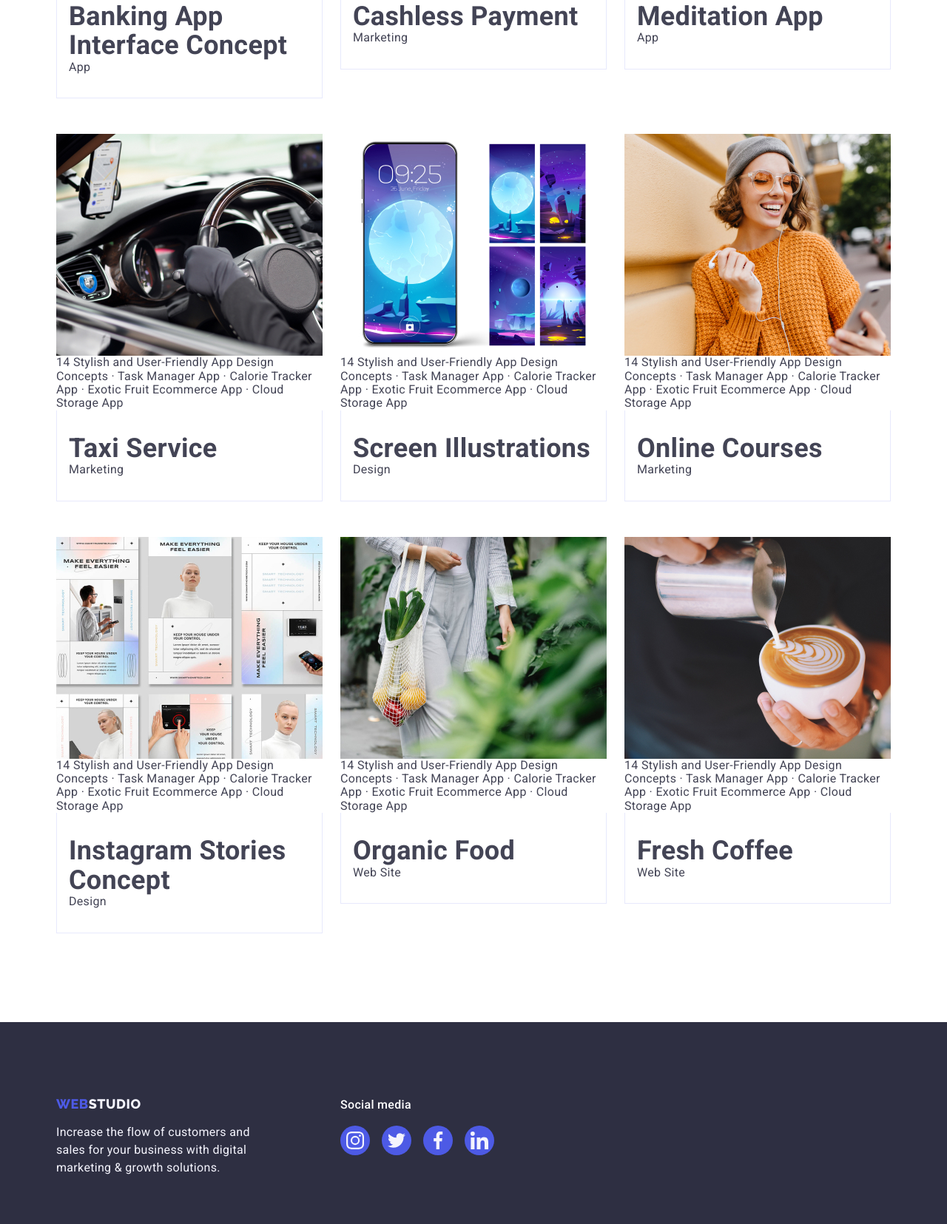
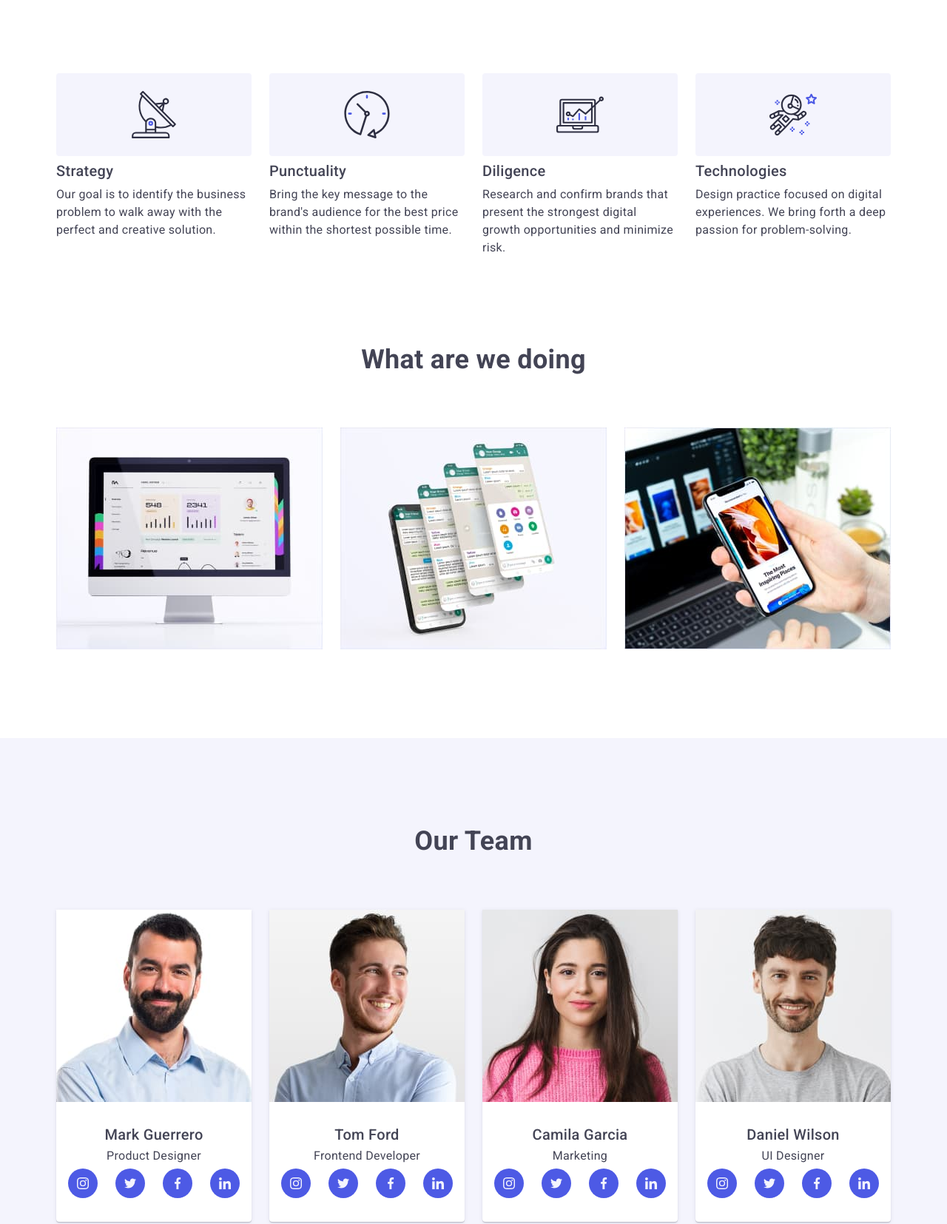
Before and after one commit to yuliialiubenka/goit-markup-hw-04, a plain HTML site: page index.html in a window 1280 px wide. Shown: the part 694-2349 px from the top of the page at 74% size. Drawn offline with nearby package versions, Linux system fonts and the light colour scheme.

Commit message:
Hometask #4

```diff
--- a/css/styles.css
+++ b/css/styles.css
@@ -31,6 +31,7 @@ body {
 }
 a {
 	text-decoration: none;
+    outline: none;
 }
 li {
     list-style: none;
@@ -70,6 +71,7 @@ img {
     border: none;
 	border-radius: 4px;
 	cursor: pointer;
+    outline: none;
 }
 
 /* Header */
@@ -251,7 +253,13 @@ img {
     width: 40px;
     height: 40px;
 }
-.our-team-section__social-media-icon > .sm-icon:hover, .sm-icon:focus, .sm-icon:focus-visible {
+.our-team-section__social-media-icon .sm-icon:hover {
+    background-color: var(--pressed-state);
+}
+.our-team-section__social-media-icon .sm-icon:focus {
+    background-color: var(--pressed-state);
+}
+.our-team-section__social-media-icon .sm-icon:focus-visible {
     background-color: var(--pressed-state);
 }
 .customers-section__title {
@@ -293,6 +301,10 @@ img {
 /* Portfolio */
 .portfolio-section {
     padding: 96px 0 120px;
+}
+.portfolio-section__title {
+    visibility: hidden;
+    height: 0;
 }
 .portfolio-section__tabs {
     display: flex;
--- a/index.html
+++ b/index.html
@@ -4,10 +4,11 @@
     <meta charset="UTF-8">
     <meta http-equiv="X-UA-Compatible" content="IE=edge">
     <meta name="viewport" content="width=device-width, initial-scale=1.0">
+	<link rel="preconnect" href="https://fonts.gstatic.com">
 	<link rel="stylesheet" href="https://fonts.googleapis.com/css2?family=Raleway:wght@800&family=Roboto:wght@400;500;700;900&display=swap">
 	<link  rel="stylesheet" href=" https://cdn.jsdelivr.net/npm/modern-normalize@1.1.0/modern-normalize.min.css">
 	<link rel="stylesheet" href="css/styles.css">
-    <title>Portfolio</title>
+    <title>Webstudio</title>
 </head>
 <body>
     <header class="header">
@@ -15,8 +16,8 @@
 			<nav class="header__navigation">
 				<a class="header__logo" href="./index.html">Studio</a>
 				<ul class="header__menu">
-					<li class="header__menu-item"><a class="header__menu-item-link" href="./index.html">Studio</a></li>
-					<li class="header__menu-item"><a class="header__menu-item-link active" href="./portfolio.html">Portfolio</a></li>
+					<li class="header__menu-item"><a class="header__menu-item-link" href="./studio.html">Studio</a></li>
+					<li class="header__menu-item"><a class="header__menu-item-link" href="./portfolio.html">Portfolio</a></li>
 					<li class="header__menu-item"><a class="header__menu-item-link" href="./contacts.html">Contacts</a></li>
 				</ul>
 			</nav>
@@ -28,135 +29,269 @@
 			</address>
 		</div>
     </header>
-	<main class="main">
-		<section class="portfolio-section section">
+    <main class="main">
+		<section class="header-section section">
 			<div class="container">
-				<ul class="portfolio-section__tabs">
-					<li class="portfolio-section__tabs-item"><button class="btn" type="button">All</button></li>
-					<li class="portfolio-section__tabs-item"><button class="btn" type="button">Web Site</button></li>
-					<li class="portfolio-section__tabs-item"><button class="btn" type="button">App</button></li>
-					<li class="portfolio-section__tabs-item"><button class="btn" type="button">Design</button></li>
-					<li class="portfolio-section__tabs-item"><button class="btn" type="button">Marketing</button></li>
+				<h1 class="header-section__title">Effective Solutions for Your Business</h1>
+				<button class="header-section__btn btn" type="button">Order Service</button>
+			</div>
+		</section>
+		<section class="about-section section">
+			<div class="container">
+				<h2 class="about-section__title">Title</h2>
+				<ul class="about-section__wrapper">
+					<li class="about-section__item">
+						<div class="about-section__item-icon">
+							<svg width="64" height="64">
+								<use href="./images/icons.svg#strategy"></use>
+							</svg>
+						</div>
+						<h3 class="about-section__item-title">Strategy</h3>
+						<p class="about-section__item-text">Our goal is to identify the business problem to walk away with the perfect and creative solution.</p>
+					</li>
+					<li class="about-section__item">
+						<div class="about-section__item-icon">
+							<svg width="64" height="64">
+								<use href="./images/icons.svg#punctuality"></use>
+							</svg>
+						</div>
+						<h3 class="about-section__item-title">Punctuality</h3>
+						<p class="about-section__item-text">Bring the key message to the brand's audience for the best price within the shortest possible time.</p>
+					</li>
+					<li class="about-section__item">
+						<div class="about-section__item-icon">
+							<svg width="64" height="64">
+								<use href="./images/icons.svg#diligence"></use>
+							</svg>
+						</div>
+						<h3 class="about-section__item-title">Diligence</h3>
+						<p class="about-section__item-text">Research and confirm brands that present the strongest digital growth opportunities and minimize risk.</p>
+					</li>
+					<li class="about-section__item">
+						<div class="about-section__item-icon">
+							<svg width="64" height="64">
+								<use href="./images/icons.svg#technologies"></use>
+							</svg>
+						</div>
+						<h3 class="about-section__item-title">Technologies</h3>
+						<p class="about-section__item-text">Design practice focused on digital experiences. We bring forth a deep passion for problem-solving.</p>
+					</li>
 				</ul>
-				<ul class="portfolio-section__cards">
-					<li class="portfolio-section__card">
-						<a class="portfolio-section__card-link" href="#">
-							<div class="portfolio-section__card-wrapper">
-								<img src="./images/portfolio_img_1.jpg" alt="Banking App Interface Concept" width="360" height="300">
-								<p class="portfolio-section__card-overlay">14 Stylish and User-Friendly App Design Concepts · Task Manager App · Calorie Tracker App · Exotic Fruit Ecommerce App · Cloud Storage App
-								</p>
-							</div>
-							<div class="portfolio-section__card-info">
-								<h2>Banking App Interface Concept</h2>
-								<p>App</p>
-							</div>
+			</div>
+		</section>
+        <section class="our-work-section section">
+			<div class="container">
+				<h2 class="our-work-section__title">What are we doing</h2>
+				<ul class="our-work-section__wrapper">
+					<li class="our-work-section__item"><img src="./images/our_work_1.jpg" alt="Desktop" width="360" height="300"></li>
+					<li class="our-work-section__item"><img  src="./images/our_work_2.jpg" alt="Social Media" width="360" height="300"></li>
+					<li class="our-work-section__item"><img src="./images/our_work_3.jpg" alt="Laptop & Smartphone" width="360" height="300"></li>
+				</ul>
+			</div>
+		</section>
+		<section class="our-team-section section">
+			<div class="container">
+				<h2 class="our-team-section__title">Our Team</h2>
+				<ul class="our-team-section__wrapper">
+					<li class="our-team-section__card">
+						<img class="our-team-section__card-photo" src="./images/mark.jpg" alt="Mark Guerrero" width="264" height="260">
+						<div class="our-team-section__card-info">
+							<h3 class="our-team-section__card-title">Mark Guerrero</h3>
+							<p class="our-team-section__card-subtitle">Product Designer</p>
+							<ul class="our-team-section__card-social-media">
+								<li class="our-team-section__social-media-icon">
+									<a class="sm-icon" href="#">
+										<svg class="svg-icon" width="16" height="16">
+											<use href="./images/icons.svg#instagram"></use>
+										</svg>
+									</a>
+								</li>
+								<li class="our-team-section__social-media-icon">
+									<a class="sm-icon" href="#">
+										<svg class="svg-icon" width="16" height="16">
+											<use href="./images/icons.svg#twitter"></use>
+										</svg>
+									</a>
+								</li>
+								<li class="our-team-section__social-media-icon">
+									<a class="sm-icon" href="#">
+										<svg class="svg-icon" width="16" height="16">
+											<use href="./images/icons.svg#facebook"></use>
+										</svg>
+									</a>
+								</li>
+								<li class="our-team-section__social-media-icon">
+									<a class="sm-icon" href="#">
+										<svg class="svg-icon" width="16" height="16">
+											<use href="./images/icons.svg#linkedin"></use>
+										</svg>
+									</a>
+								</li>
+							</ul>
+						</div>
+					</li>
+					<li class="our-team-section__card">
+						<img class="our-team-section__card-photo" src="./images/tom.jpg" alt="Tom Ford" width="264" height="260">
+						<div class="our-team-section__card-info">
+							<h3 class="our-team-section__card-title">Tom Ford</h3>
+							<p class="our-team-section__card-subtitle">Frontend Developer</p>
+							<ul class="our-team-section__card-social-media">
+								<li class="our-team-section__social-media-icon">
+									<a class="sm-icon" href="#">
+										<svg class="svg-icon" width="16" height="16">
+											<use href="./images/icons.svg#instagram"></use>
+										</svg>
+									</a>
+								</li>
+								<li class="our-team-section__social-media-icon">
+									<a class="sm-icon" href="#">
+										<svg class="svg-icon" width="16" height="16">
+											<use href="./images/icons.svg#twitter"></use>
+										</svg>
+									</a>
+								</li>
+								<li class="our-team-section__social-media-icon">
+									<a class="sm-icon" href="#">
+										<svg class="svg-icon" width="16" height="16">
+											<use href="./images/icons.svg#facebook"></use>
+										</svg>
+									</a>
+								</li>
+								<li class="our-team-section__social-media-icon">
+									<a class="sm-icon" href="#">
+										<svg class="svg-icon" width="16" height="16">
+											<use href="./images/icons.svg#linkedin"></use>
+										</svg>
+									</a>
+								</li>
+							</ul>
+						</div>
+					</li>
+					<li class="our-team-section__card">
+						<img class="our-team-section__card-photo" src="./images/camila.jpg" alt="Camila Garcia" width="264" height="260">
+						<div class="our-team-section__card-info">
+							<h3 class="our-team-section__card-title">Camila Garcia</h3>
+							<p class="our-team-section__card-subtitle">Marketing</p>
+							<ul class="our-team-section__card-social-media">
+								<li class="our-team-section__social-media-icon">
+									<a class="sm-icon" href="#">
+										<svg class="svg-icon" width="16" height="16">
+											<use href="./images/icons.svg#instagram"></use>
+										</svg>
+									</a>
+								</li>
+								<li class="our-team-section__social-media-icon">
+									<a class="sm-icon" href="#">
+										<svg class="svg-icon" width="16" height="16">
+											<use href="./images/icons.svg#twitter"></use>
+										</svg>
+									</a>
+								</li>
+								<li class="our-team-section__social-media-icon">
+									<a class="sm-icon" href="#">
+										<svg class="svg-icon" width="16" height="16">
+											<use href="./images/icons.svg#facebook"></use>
+										</svg>
+									</a>
+								</li>
+								<li class="our-team-section__social-media-icon">
+									<a class="sm-icon" href="#">
+										<svg class="svg-icon" width="16" height="16">
+											<use href="./images/icons.svg#linkedin"></use>
+										</svg>
+									</a>
+								</li>
+							</ul>
+						</div>
+					</li>
+					<li class="our-team-section__card">
+						<img class="our-team-section__card-photo" src="./images/daniel.jpg" alt="Daniel Wilson" width="264" height="260">
+						<div class="our-team-section__card-info">
+							<h3 class="our-team-section__card-title">Daniel Wilson</h3>
+							<p class="our-team-section__card-subtitle">UI Designer</p>
+							<ul class="our-team-section__card-social-media">
+								<li class="our-team-section__social-media-icon">
+									<a class="sm-icon" href="#">
+										<svg class="svg-icon" width="16" height="16">
+											<use href="./images/icons.svg#instagram"></use>
+										</svg>
+									</a>
+								</li>
+								<li class="our-team-section__social-media-icon">
+									<a class="sm-icon" href="#">
+										<svg class="svg-icon" width="16" height="16">
+											<use href="./images/icons.svg#twitter"></use>
+										</svg>
+									</a>
+								</li>
+								<li class="our-team-section__social-media-icon">
+									<a class="sm-icon" href="#">
+										<svg class="svg-icon" width="16" height="16">
+											<use href="./images/icons.svg#facebook"></use>
+										</svg>
+									</a>
+								</li>
+								<li class="our-team-section__social-media-icon">
+									<a class="sm-icon" href="#">
+										<svg class="svg-icon" width="16" height="16">
+											<use href="./images/icons.svg#linkedin"></use>
+										</svg>
+									</a>
+								</li>
+							</ul>
+						</div>
+					</li>
+				</ul>
+			</div>
+		</section>
+		<section class="customers-section section">
+			<div class="container">
+				<h2 class="customers-section__title">Customers</h2>
+				<ul class="customers-section__wrapper">
+					<li class="customers-section__item">
+						<a class="customers-section__item-link" href="">
+							<svg class="customer-svg-icon" width="104" height="56">
+								<use href="./images/icons.svg#customer1"></use>
+							</svg>
 						</a>
 					</li>
-					<li class="portfolio-section__card">
-						<a class="portfolio-section__card-link" href="#">
-							<div class="portfolio-section__card-wrapper">
-								<img src="./images/portfolio_img_2.jpg" alt="Cashless Payment" width="360" height="300">
-								<p class="portfolio-section__card-overlay">14 Stylish and User-Friendly App Design Concepts · Task Manager App · Calorie Tracker App · Exotic Fruit Ecommerce App · Cloud Storage App
-								</p>
-							</div>
-							<div class="portfolio-section__card-info">
-								<h2>Cashless Payment</h2>
-								<p>Marketing</p>
-							</div>
+					<li class="customers-section__item">
+						<a class="customers-section__item-link" href="">
+							<svg class="customer-svg-icon" width="104" height="56">
+								<use href="./images/icons.svg#customer2"></use>
+							</svg>
 						</a>
 					</li>
-					<li class="portfolio-section__card">
-						<a class="portfolio-section__card-link" href="#">
-							<div class="portfolio-section__card-wrapper">
-								<img src="./images/portfolio_img_3.jpg" alt="Meditation App" width="360" height="300">
-								<p class="portfolio-section__card-overlay">14 Stylish and User-Friendly App Design Concepts · Task Manager App · Calorie Tracker App · Exotic Fruit Ecommerce App · Cloud Storage App
-								</p>
-							</div>
-							<div class="portfolio-section__card-info">
-								<h2>Meditation App</h2>
-								<p>App</p>
-							</div>
+					<li class="customers-section__item">
+						<a class="customers-section__item-link" href="">
+							<svg class="customer-svg-icon" width="104" height="56">
+								<use href="./images/icons.svg#customer3"></use>
+							</svg>
 						</a>
 					</li>
-					<li class="portfolio-section__card">
-						<a class="portfolio-section__card-link" href="#">
-							<div class="portfolio-section__card-wrapper">
-								<img src="./images/portfolio_img_4.jpg" alt="Taxi Service" width="360" height="300">
-								<p class="portfolio-section__card-overlay">14 Stylish and User-Friendly App Design Concepts · Task Manager App · Calorie Tracker App · Exotic Fruit Ecommerce App · Cloud Storage App
-								</p>
-							</div>
-							<div class="portfolio-section__card-info">
-								<h2>Taxi Service</h2>
-								<p>Marketing</p>
-							</div>
+					<li class="customers-section__item">
+						<a class="customers-section__item-link" href="">
+							<svg class="customer-svg-icon" width="104" height="56">
+								<use href="./images/icons.svg#customer4"></use>
+							</svg>
 						</a>
 					</li>
-					<li class="portfolio-section__card">
-						<a class="portfolio-section__card-link" href="#">
-							<div class="portfolio-section__card-wrapper">
-								<img src="./images/portfolio_img_5.jpg" alt="Screen Illustrations" width="360" height="300">
-								<p class="portfolio-section__card-overlay">14 Stylish and User-Friendly App Design Concepts · Task Manager App · Calorie Tracker App · Exotic Fruit Ecommerce App · Cloud Storage App
-								</p>
-							</div>
-							<div class="portfolio-section__card-info">
-								<h2>Screen Illustrations</h2>
-								<p>Design</p>
-							</div>
+					<li class="customers-section__item">
+						<a class="customers-section__item-link" href="">
+							<svg class="customer-svg-icon" width="104" height="56">
+								<use href="./images/icons.svg#customer5"></use>
+							</svg>
 						</a>
 					</li>
-					<li class="portfolio-section__card">
-						<a class="portfolio-section__card-link" href="#">
-							<div class="portfolio-section__card-wrapper">
-								<img src="./images/portfolio_img_6.jpg" alt="Online Courses" width="360" height="300">
-								<p class="portfolio-section__card-overlay">14 Stylish and User-Friendly App Design Concepts · Task Manager App · Calorie Tracker App · Exotic Fruit Ecommerce App · Cloud Storage App
-								</p>
-							</div>
-							<div class="portfolio-section__card-info">
-								<h2>Online Courses</h2>
-								<p>Marketing</p>
-							</div>
-						</a>
-					</li>
-					<li class="portfolio-section__card">
-						<a class="portfolio-section__card-link" href="#">
-							<div class="portfolio-section__card-wrapper">
-								<img src="./images/portfolio_img_7.jpg" alt="Instagram Stories Concept" width="360" height="300">
-								<p class="portfolio-section__card-overlay">14 Stylish and User-Friendly App Design Concepts · Task Manager App · Calorie Tracker App · Exotic Fruit Ecommerce App · Cloud Storage App
-								</p>
-							</div>
-							<div class="portfolio-section__card-info">
-								<h2>Instagram Stories Concept</h2>
-								<p>Design</p>
-							</div>
-						</a>
-					</li>
-					<li class="portfolio-section__card">
-						<a class="portfolio-section__card-link" href="#">
-							<div class="portfolio-section__card-wrapper">
-								<img src="./images/portfolio_img_8.jpg" alt="Organic Food" width="360" height="300">
-								<p class="portfolio-section__card-overlay">14 Stylish and User-Friendly App Design Concepts · Task Manager App · Calorie Tracker App · Exotic Fruit Ecommerce App · Cloud Storage App
-								</p>
-							</div>
-							<div class="portfolio-section__card-info">
-								<h2>Organic Food</h2>
-								<p>Web Site</p>
-							</div>
-						</a>
-					</li>
-					<li class="portfolio-section__card">
-						<a class="portfolio-section__card-link" href="#">
-							<div class="portfolio-section__card-wrapper">
-								<img src="./images/portfolio_img_9.jpg" alt="Fresh Coffee" width="360" height="300">
-								<p class="portfolio-section__card-overlay">14 Stylish and User-Friendly App Design Concepts · Task Manager App · Calorie Tracker App · Exotic Fruit Ecommerce App · Cloud Storage App
-								</p>
-							</div>
-							<div class="portfolio-section__card-info">
-								<h2>Fresh Coffee</h2>
-								<p>Web Site</p>
-							</div>
+					<li class="customers-section__item">
+						<a class="customers-section__item-link" href="">
+							<svg class="customer-svg-icon" width="104" height="56">
+								<use href="./images/icons.svg#customer6"></use>
+							</svg>
 						</a>
 					</li>
 				</ul>
+
 			</div>
 		</section>
 	</main>
@@ -170,7 +305,7 @@
 				<p class="footer__social-media-title">Social media</p>
 				<ul class="footer__social-media-wrapper">
 					<li class="footer__social-media-icon">
-						<a class=" sm-icon" href="#">
+						<a class="sm-icon" href="#">
 							<svg class="svg-icon" width="24" height="24">
 								<use href="./images/icons.svg#instagram"></use>
 							</svg>
```
Also changed, not shown: portfolio.html (+2 -1 lines).
